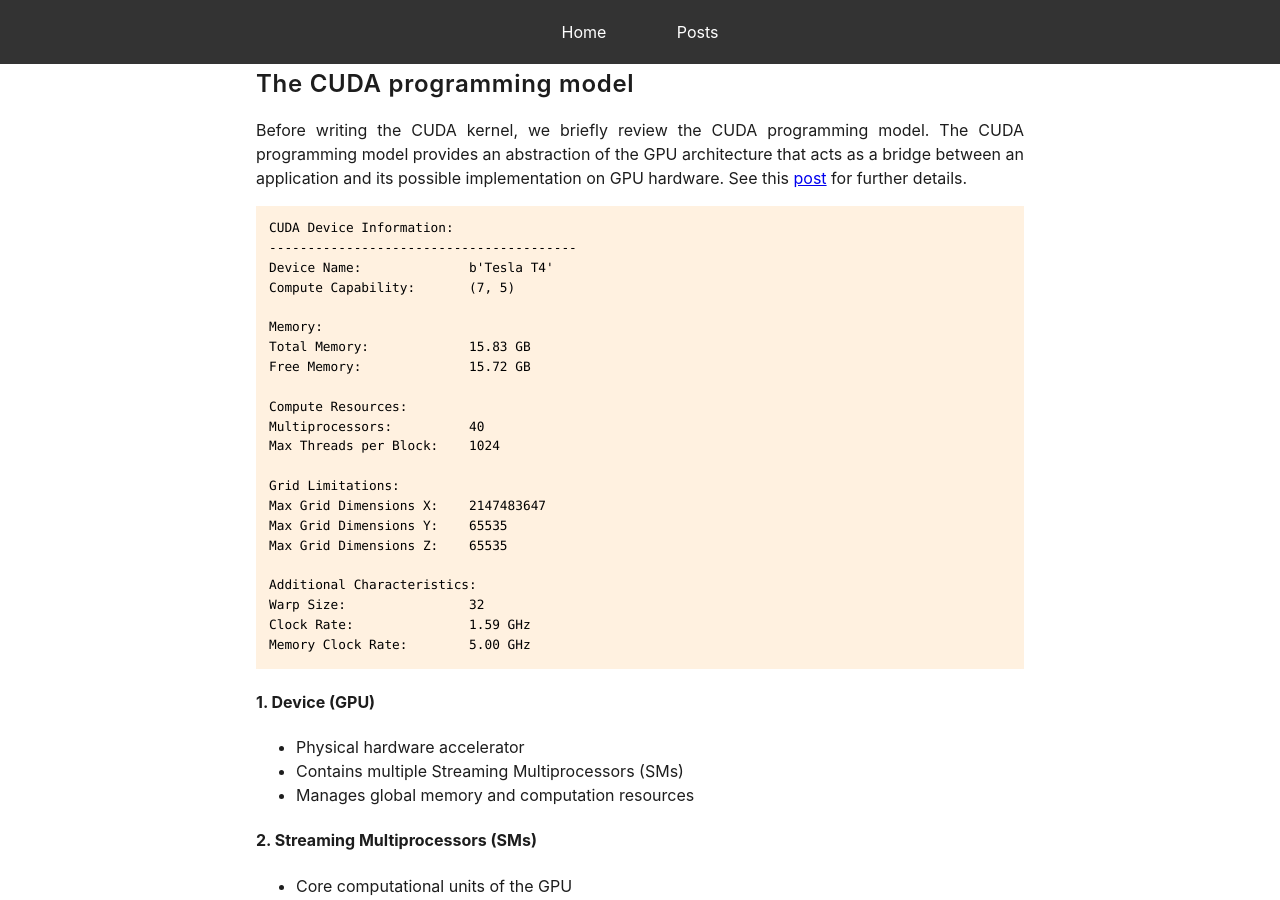
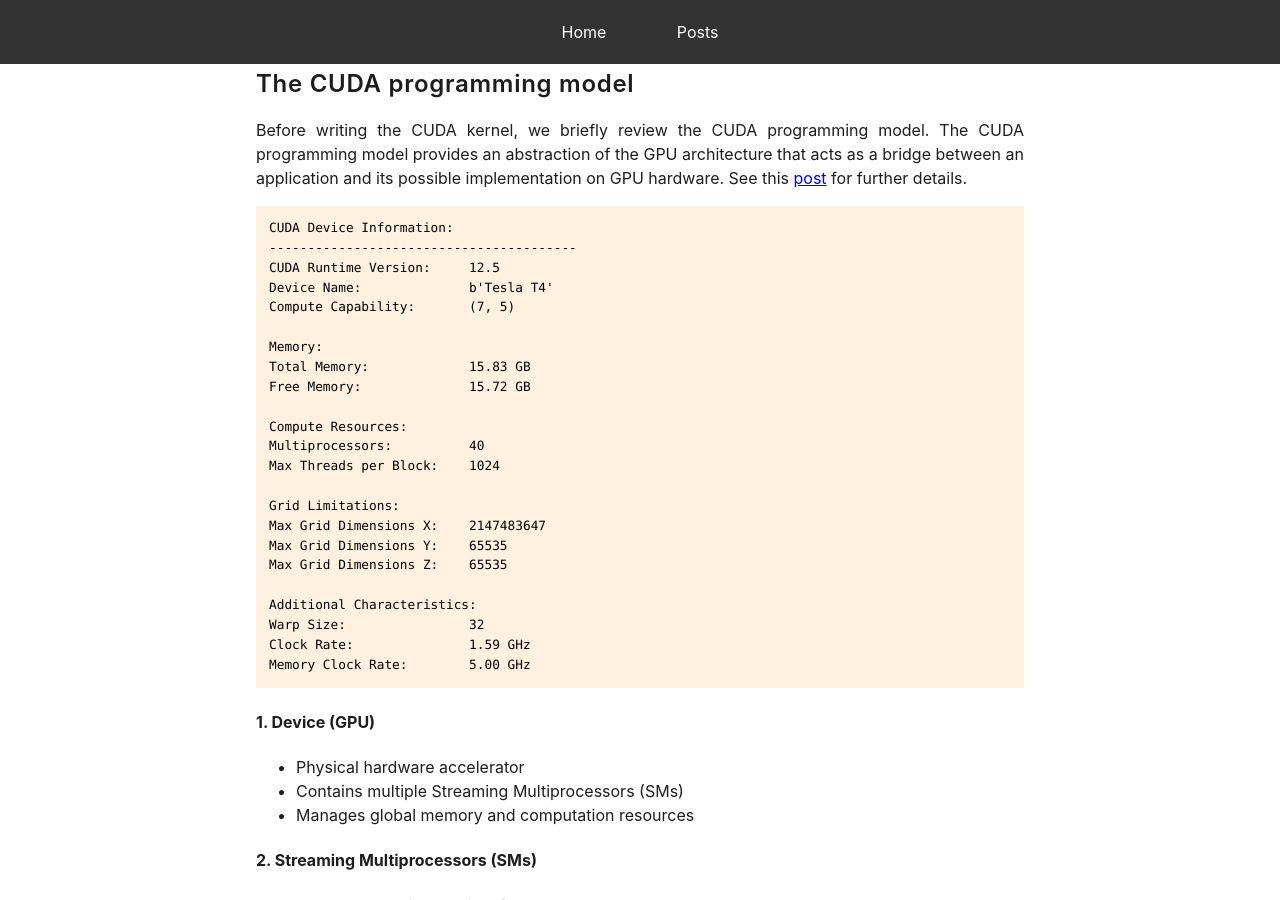
Before and after one commit to mark-hobbs/mark-hobbs.github.io, a Jekyll site: the page built from _posts/2025-02-03-cuda.md, in a window 1280 px wide and 900 px high, scrolled down 537 px. Built offline with Jekyll 4.4.1, drawn with Linux system fonts in a browser that asks for light colours.

Commit message:
General updates

````diff
--- a/_posts/2025-02-03-cuda.md
+++ b/_posts/2025-02-03-cuda.md
@@ -18,6 +18,7 @@ Before writing the CUDA kernel, we briefly review the CUDA programming model. Th
 ```bash
 CUDA Device Information:
 ----------------------------------------
+CUDA Runtime Version:     12.5
 Device Name:              b'Tesla T4'
 Compute Capability:       (7, 5)
 
````
